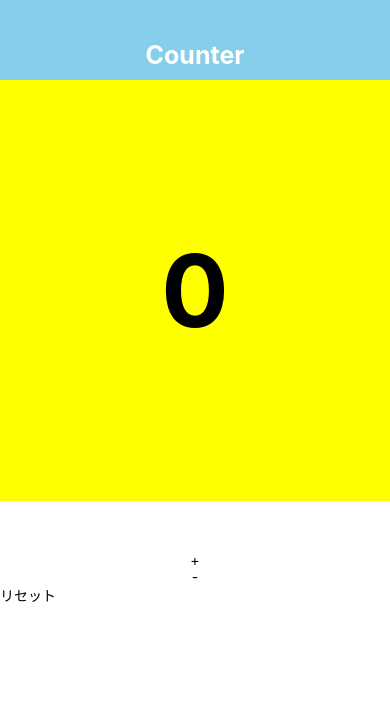
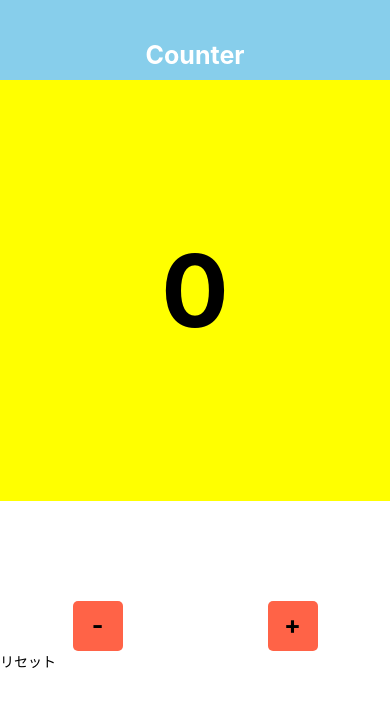
Before and after one commit to YutaYotsumoto/CounterApp, a React Native app: screen / in a window 390 px wide. Shown: the top 706 px of the page. Built offline with nearby package versions, Linux system fonts and the light colour scheme.

Commit message:
<View>に対してstyle buttonPart(親要素)内でflexを適用 親要素＝＞flex: 1, / flexDirection / alignItems / justifyContents

```diff
--- a/src/screens/Screen.js
+++ b/src/screens/Screen.js
@@ -15,13 +15,13 @@ const Screen = () => {
         <Text style={styles.counterDigit}>0</Text>
       </View>
 
-      <View>
-        <TouchableOpacity>
-          <Text style={styles.button}>+</Text>
+      <View style={styles.buttonsPart}>
+        <TouchableOpacity style={styles.buttonBasePlus}>
+          <Text style={styles.buttonPlus}>+</Text>
         </TouchableOpacity>
 
-        <TouchableOpacity>
-          <Text style={styles.button}>-</Text>
+        <TouchableOpacity style={styles.buttonBaseMinus}>
+          <Text style={styles.buttonMinus}>-</Text>
         </TouchableOpacity>
       </View>
 
@@ -62,9 +62,39 @@ const styles = StyleSheet.create({
     fontSize: 100,
     textAlign: 'center',
   },
-  button: {
+  buttonsPart: {
+    flex: 1,
+    flexDirection: 'row-reverse', //子要素を横並び　かつ　並び順(右左)を反対
+    alignItems: 'center', //垂直方向
+    justifyContent: 'space-around', //水平方向
+    width: '100%',
+    marginTop: 50,
+  },
+  buttonBasePlus: {
+    width: 50,
+    height: 50,
+    backgroundColor: 'tomato',
+    borderRadius: 5,
+  },
+  buttonBaseMinus: {
+    width: 50,
+    height: 50,
+    backgroundColor: 'tomato',
+    borderRadius: 5,
+  },
+  buttonPlus: {
+    fontWeight: 'bold',
+    fontSize: 25,
     color: 'black',
     textAlign: 'center',
+    paddingTop: 9,
+  },
+  buttonMinus: {
+    fontWeight: 'bold',
+    fontSize: 25,
+    color: 'black',
+    textAlign: 'center',
+    paddingTop: 9,
   },
 });
 
```
